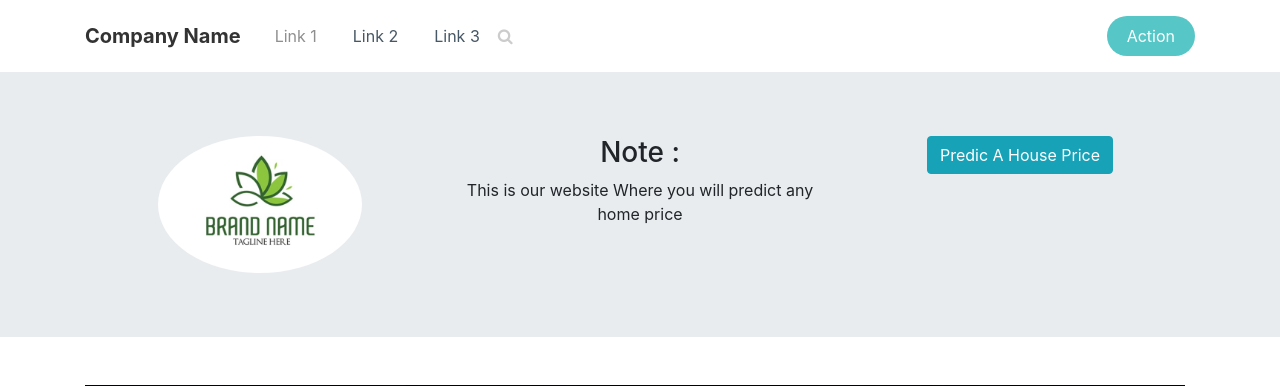
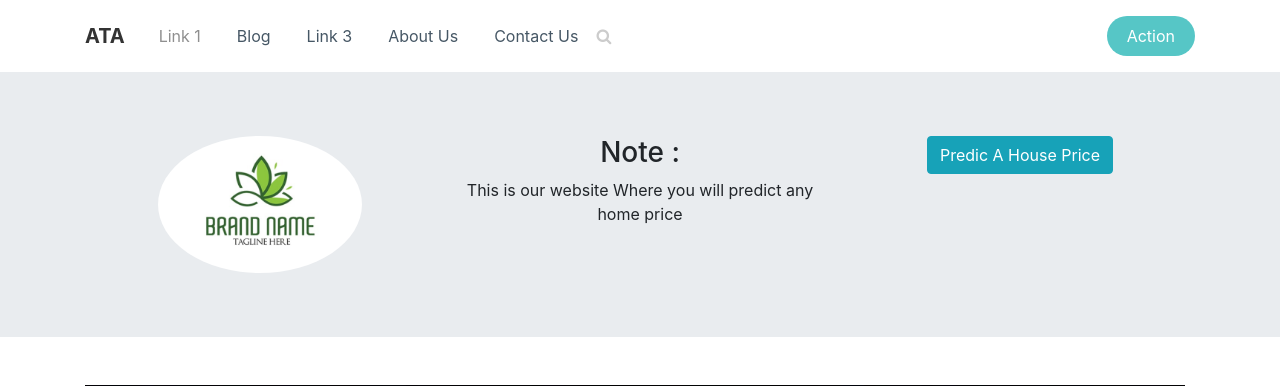
Before and after one commit to ayanchyaziz123/AI-Project-house-price-prediction-project, a Django app: page / in a window 1280 px wide. Shown: the top 386 px of the page. Run offline with Django 3.2, Linux system fonts and the light colour scheme; some libraries are stand-ins or nearby versions; some web fonts are replaced.

Commit message:
edit home page

```diff
--- a/house_price_prediction_project/templates/base/base.html
+++ b/house_price_prediction_project/templates/base/base.html
@@ -108,13 +108,15 @@
 <!--navbar starting-->
 
 <nav class="navbar navbar-light navbar-expand-md navigation-clean-search">
-        <div class="container"><a class="navbar-brand" href="#">Company Name</a><button data-toggle="collapse" class="navbar-toggler" data-target="#navcol-1"><span class="sr-only">Toggle navigation</span><span class="navbar-toggler-icon"></span></button>
+        <div class="container"><a class="navbar-brand" href="#">ATA</a><button data-toggle="collapse" class="navbar-toggler" data-target="#navcol-1"><span class="sr-only">Toggle navigation</span><span class="navbar-toggler-icon"></span></button>
             <div class="collapse navbar-collapse"
                 id="navcol-1">
                 <ul class="nav navbar-nav">
                     <li class="nav-item" role="presentation"><a class="nav-link active" href="#">Link 1</a></li>
-                    <li class="nav-item" role="presentation"><a class="nav-link" href="#">Link 2</a></li>
+                    <li class="nav-item" role="presentation"><a class="nav-link" href="#">Blog</a></li>
                     <li class="nav-item" role="presentation"><a class="nav-link" href="#">Link 3</a></li>
+                    <li class="nav-item" role="presentation"><a class="nav-link" href="#">About Us</a></li>
+                    <li class="nav-item" role="presentation"><a class="nav-link" href="#">Contact Us</a></li>
                 </ul>
                 <form class="form-inline mr-auto" target="_self">
                     <div class="form-group"><label for="search-field"><i class="fa fa-search"></i></label><input class="form-control search-field" type="search" id="search-field" name="search"></div>
```
